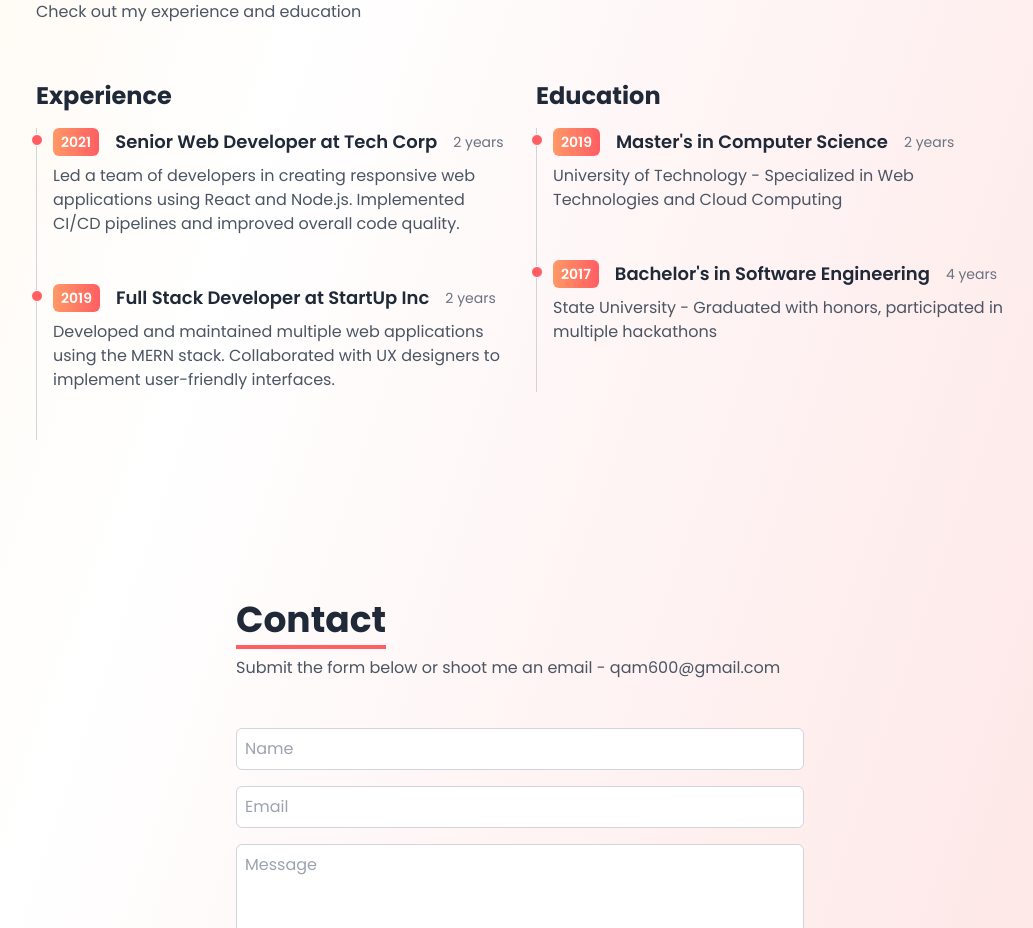
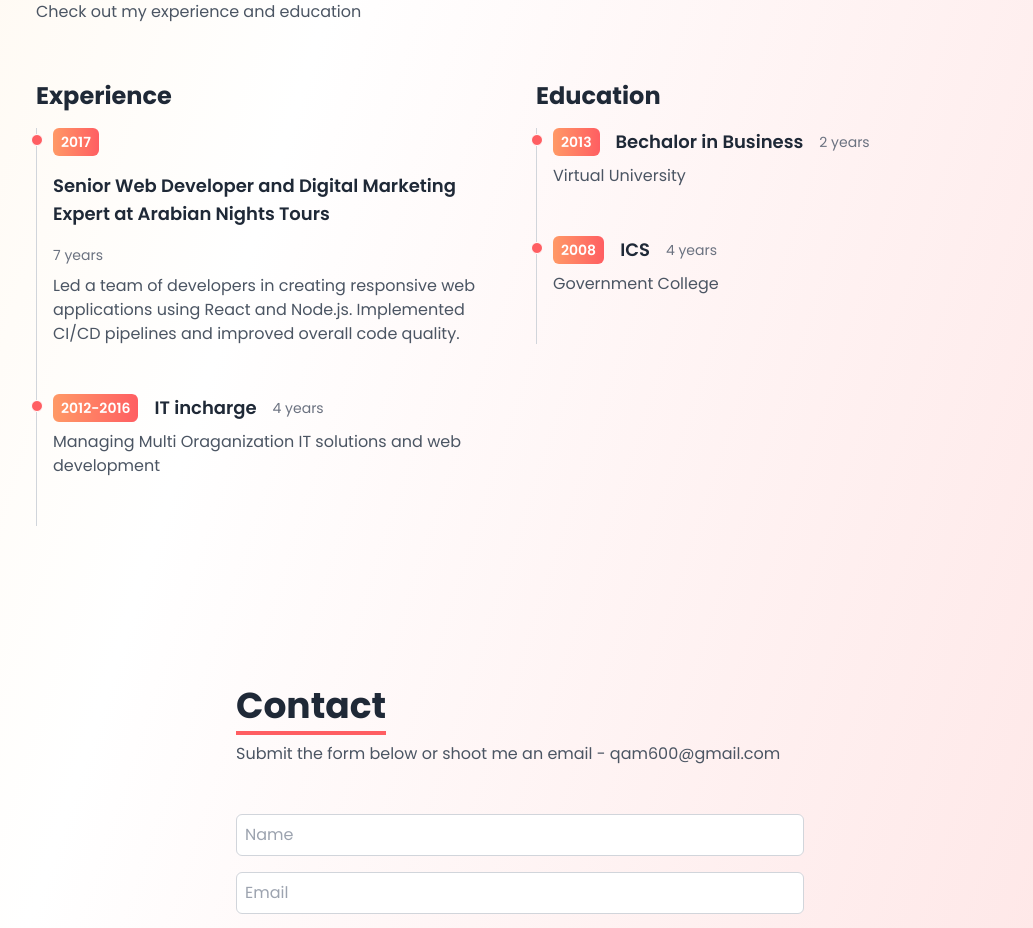
Before and after one commit to qamar62/qam-bio, a React (Vite) app: page / in a window 1280 px wide. Shown: the part 2540-3468 px from the top of the page, without its empty margins (120-1153 px from the left). Built offline with nearby package versions, Linux system fonts and the light colour scheme.

Commit message:
Update Timeline.jsx

```diff
--- a/src/components/Timeline.jsx
+++ b/src/components/Timeline.jsx
@@ -29,31 +29,31 @@ const Timeline = () => {
           <div>
             <p className="text-2xl font-bold mb-4 text-gray-800 dark:text-white">Experience</p>
             <TimelineItem
-              year="2021"
-              title="Senior Web Developer at Tech Corp"
-              duration="2 years"
+              year="2017"
+              title="Senior Web Developer and Digital Marketing Expert at Arabian Nights Tours"
+              duration="7 years"
               details="Led a team of developers in creating responsive web applications using React and Node.js. Implemented CI/CD pipelines and improved overall code quality."
             />
             <TimelineItem
-              year="2019"
-              title="Full Stack Developer at StartUp Inc"
-              duration="2 years"
-              details="Developed and maintained multiple web applications using the MERN stack. Collaborated with UX designers to implement user-friendly interfaces."
+              year="2012-2016"
+              title="IT incharge"
+              duration="4 years"
+              details="Managing Multi Oraganization IT solutions and web development"
             />
           </div>
           <div>
             <p className="text-2xl font-bold mb-4 text-gray-800 dark:text-white">Education</p>
             <TimelineItem
-              year="2019"
-              title="Master's in Computer Science"
+              year="2013"
+              title="Bechalor in Business"
               duration="2 years"
-              details="University of Technology - Specialized in Web Technologies and Cloud Computing"
+              details="Virtual University"
             />
             <TimelineItem
-              year="2017"
-              title="Bachelor's in Software Engineering"
+              year="2008"
+              title="ICS"
               duration="4 years"
-              details="State University - Graduated with honors, participated in multiple hackathons"
+              details="Government College"
             />
           </div>
         </div>
```
